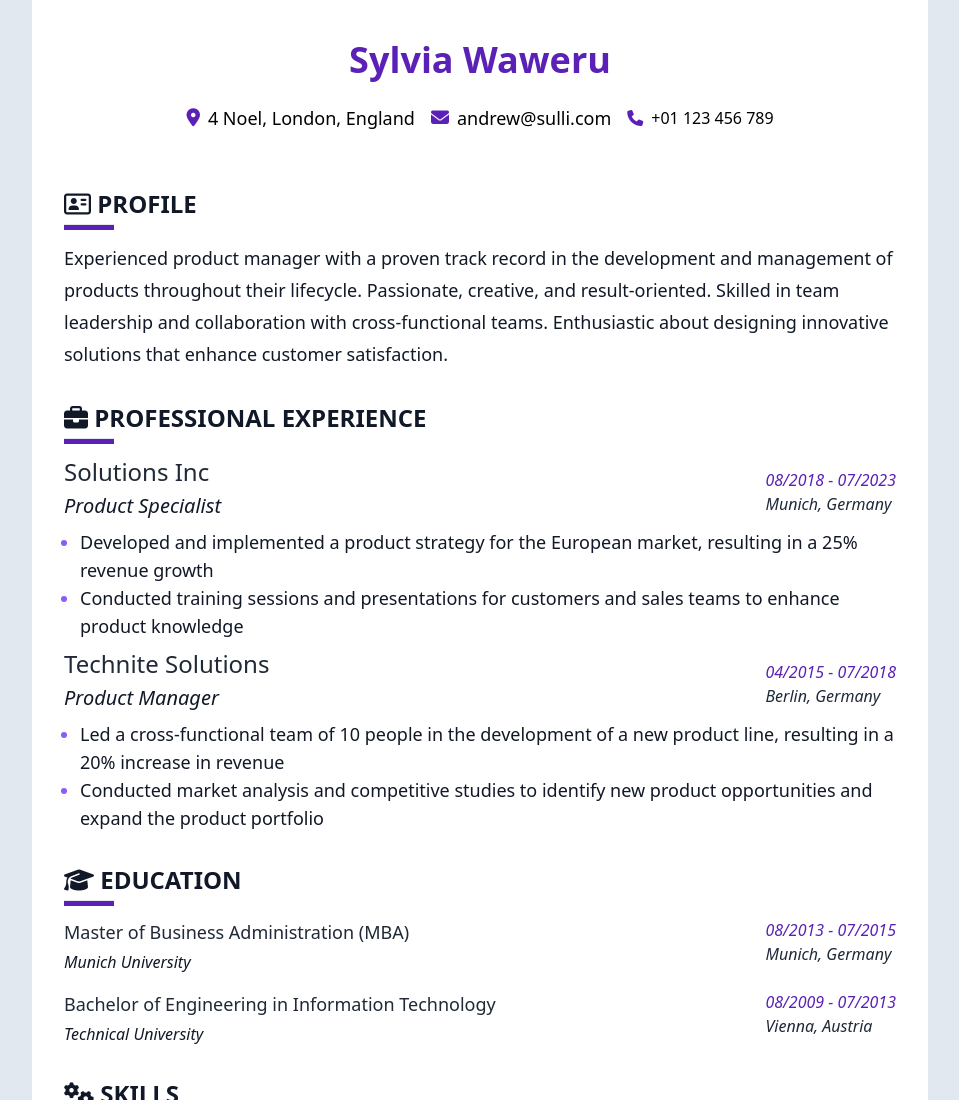
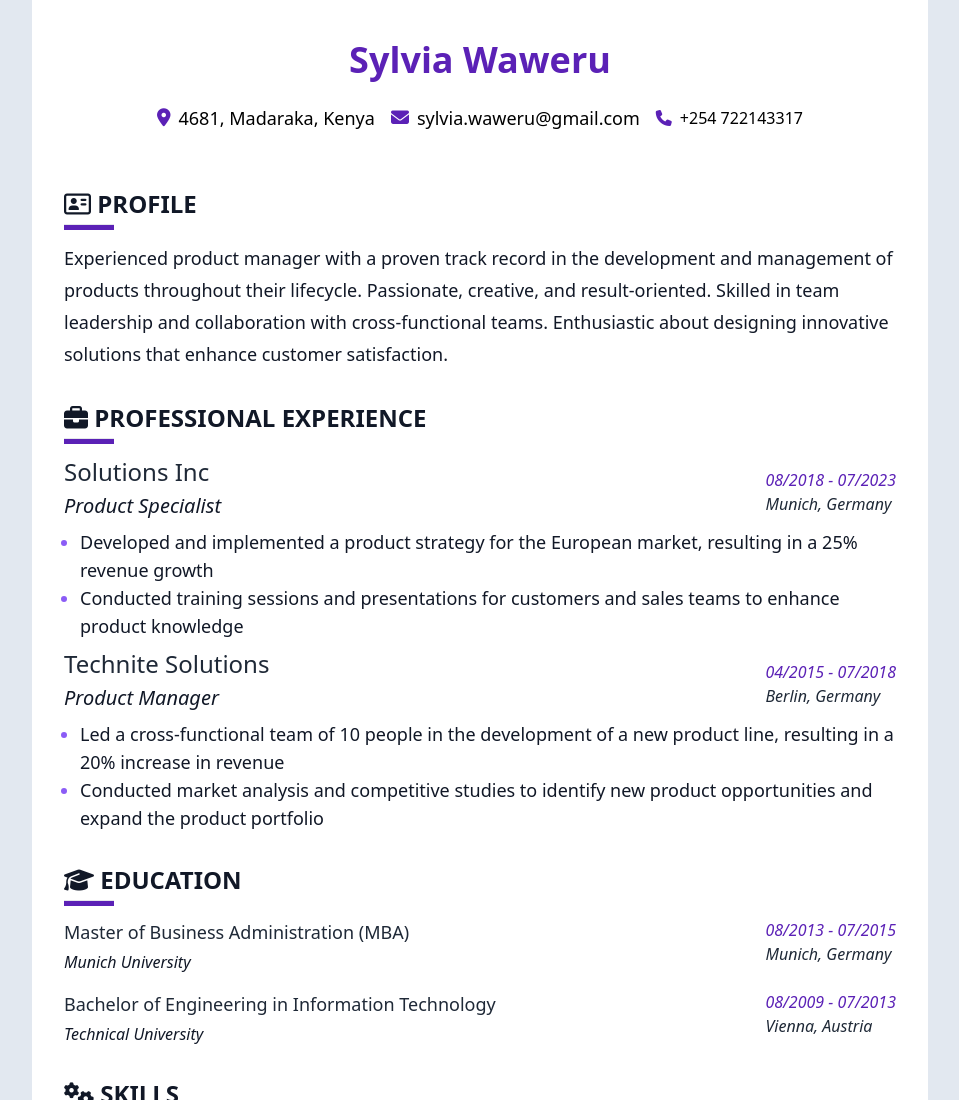
Before and after one commit to karungar/deploy-a-static-website-to-S3, a plain HTML site: page index.html in a window 1280 px wide. Shown: the top 1100 px of the page, without its empty margins (160-1119 px from the left). Drawn offline with nearby package versions, Linux system fonts and the light colour scheme.

Commit message:
Update index.html

```diff
--- a/index.html
+++ b/index.html
@@ -3,8 +3,8 @@
 <head>
     <meta
     name="description"
-    content="Candidates resume deployed deployed on cloud with different cloud services
-                to be reviewd by an interviewer for potential roles.">
+    content="Candidates resume deployed on cloud with different cloud services
+                to be reviewed by an interviewer for potential roles.">
     <meta charset="UTF-8">
     <meta name="viewport" content="width=device-width, initial-scale=1.0">
     <title>Resume Template</title>
@@ -21,15 +21,15 @@
         <div class="flex items-center justify-center gap-4">
             <span class="text-lg font-light flex gap-2 items-center">
                 <i class="fa-solid text-md text-violet-800 fa-location-dot"></i>
-                4 Noel, London, England
+                4681, Madaraka, Kenya
             </span>
             <span class="text-lg font-light flex gap-2 items-center">
                 <i class="fa-solid text-md text-violet-800 fa-envelope"></i>
-                andrew@sulli.com
+                sylvia.waweru@gmail.com
             </span>
             <span class="text-md font-light flex gap-2 items-center">
                 <i class="fa-solid text-md text-violet-800 fa-phone"></i>
-                +01 123 456 789
+                +254 722143317
             </span>
         </div>
     </section>
```
